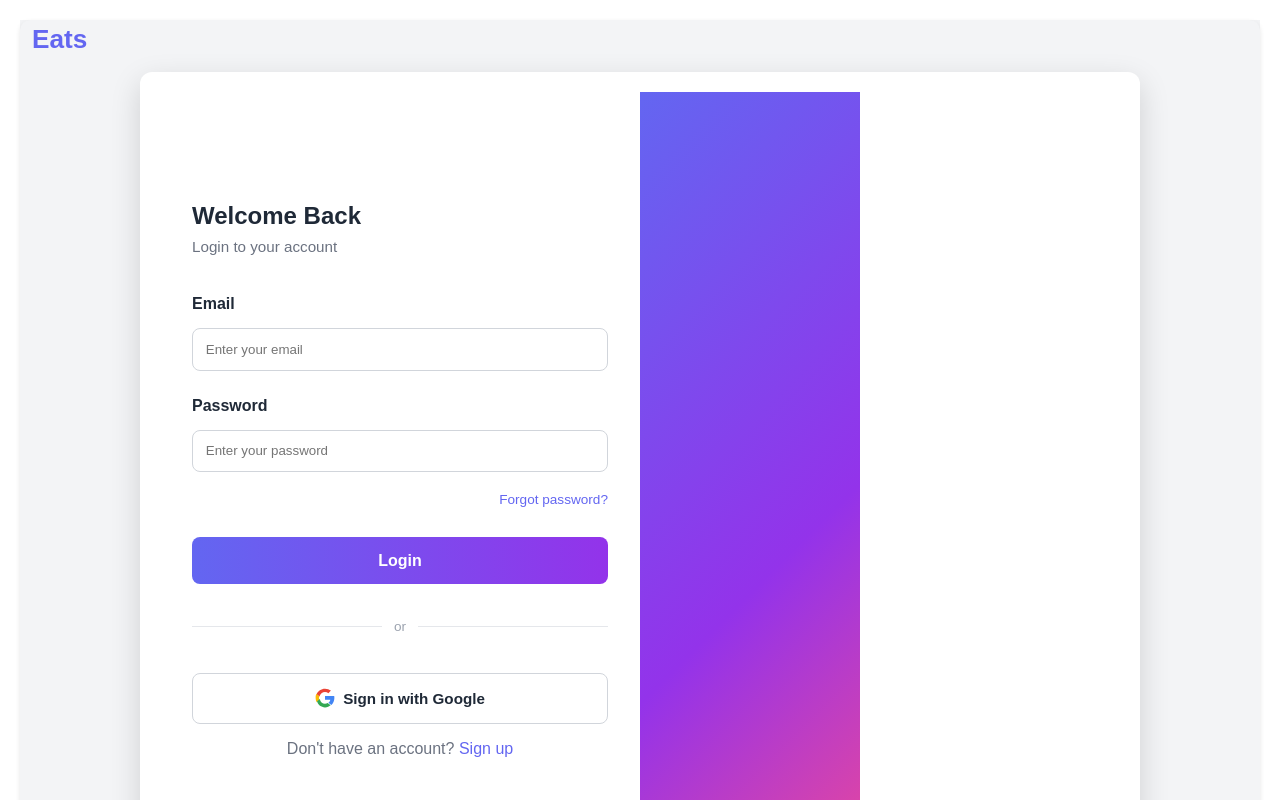
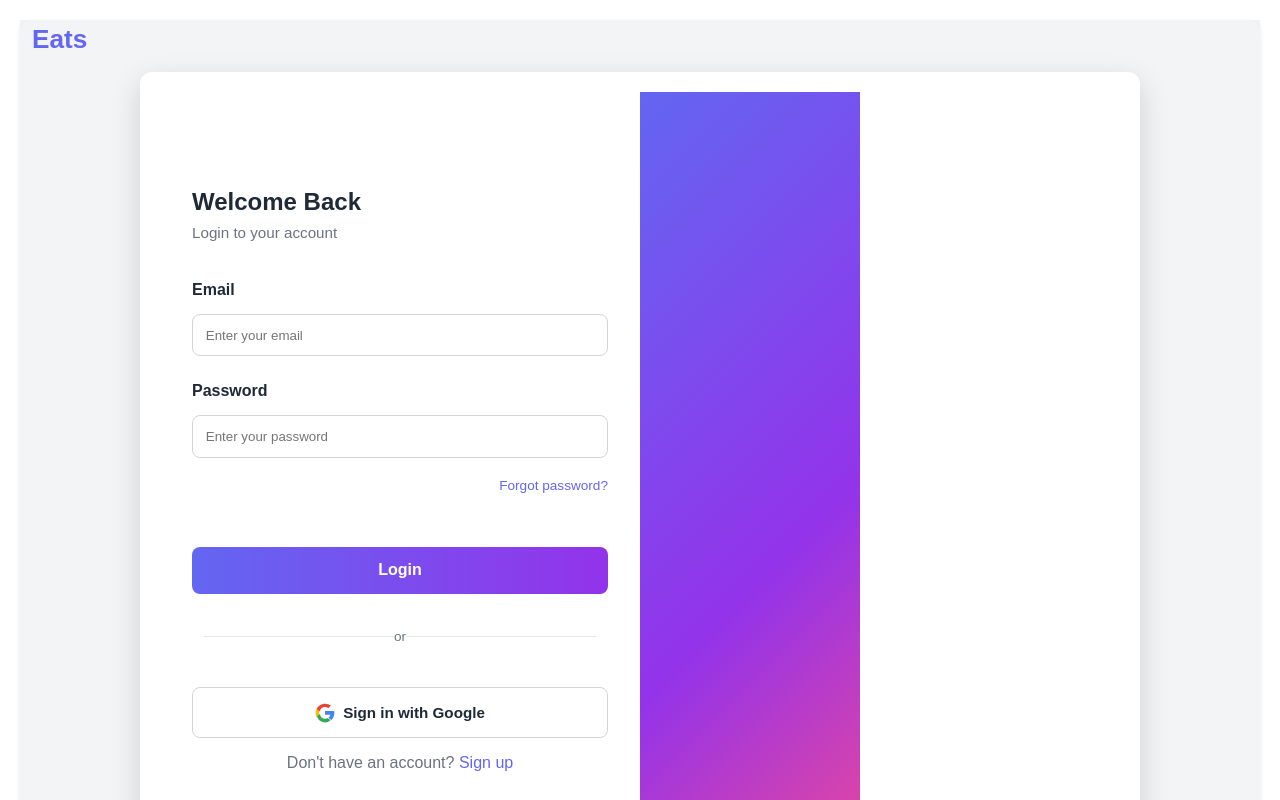
Before and after one commit to Food-Catering-plateform/FOOD-ORDERING-PLATFORM, a React (Create React App) app: page / in a window 1280 px wide. Shown: the top 800 px of the page. Built offline with nearby package versions, Linux system fonts and the light colour scheme.

Commit message:
fixed login page mistakes

```diff
--- a/src/components/login-and-signup/login.jsx
+++ b/src/components/login-and-signup/login.jsx
@@ -53,10 +53,10 @@ function Login({ onLoginSuccess }) {
               required
             />
 
-            {/* FORGOT PASSWORD LINK */}
-            <div className="forgot-password">
+            {/* FORGOT PASSWORD - p is semantic for a short text/link */}
+            <p className="forgot-password">
               <a href="#">Forgot password?</a>
-            </div>
+            </p>
 
             <button type="submit" className="login-btn" disabled={loading}>
               {loading ? "Signing in..." : "Login"}
@@ -65,20 +65,17 @@ function Login({ onLoginSuccess }) {
 
           {error && <p className="login-error">{error}</p>}
 
-          {/* DIVIDER */}
-          <div className="divider">
-            <span>or</span>
-          </div>
+          {/* DIVIDER - hr is the semantic tag for a thematic break */}
+          <p className="divider" role="separator">or</p>
 
-          {/* GOOGLE BUTTON - fixed with icon and proper text */}
+          {/* GOOGLE BUTTON */}
           <button
             type="button"
             className="google-btn"
             onClick={handleGoogleLogin}
             disabled={loading}
           >
-            {/* Google SVG Icon */}
-            <svg width="20" height="20" viewBox="0 0 48 48">
+            <svg width="20" height="20" viewBox="0 0 48 48" aria-hidden="true">
               <path fill="#EA4335" d="M24 9.5c3.14 0 5.95 1.08 8.17 2.86l6.08-6.08C34.46 3.39 29.5 1.5 24 1.5 14.82 1.5 7.01 7.1 3.58 15.04l7.1 5.52C12.43 14.48 17.74 9.5 24 9.5z"/>
               <path fill="#4285F4" d="M46.5 24c0-1.64-.15-3.22-.42-4.75H24v9h12.7c-.55 2.98-2.2 5.5-4.68 7.2l7.18 5.58C43.46 37.06 46.5 30.98 46.5 24z"/>
               <path fill="#FBBC05" d="M10.68 28.44A14.6 14.6 0 0 1 9.5 24c0-1.55.27-3.06.74-4.44l-7.1-5.52A22.4 22.4 0 0 0 1.5 24c0 3.61.86 7.02 2.38 10.04l6.8-5.6z"/>
--- a/src/components/login-and-signup/style-login.css
+++ b/src/components/login-and-signup/style-login.css
@@ -222,7 +222,7 @@ html, body {
     border-bottom: 1px solid #e5e7eb;
 }
 
-.divider span {
+.divider{
     padding: 0 0.75rem;
 }
 
```
